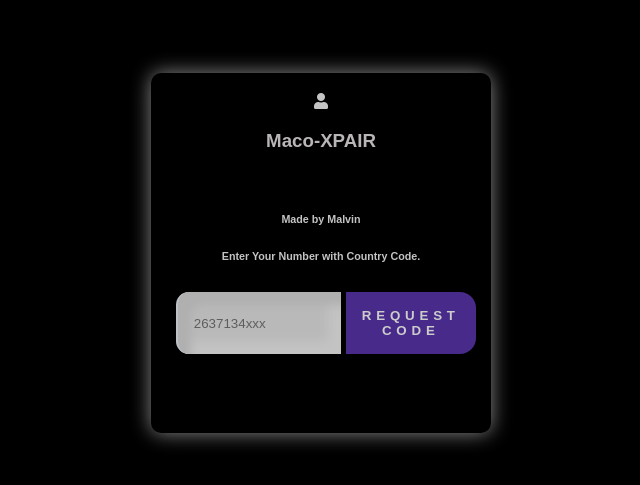
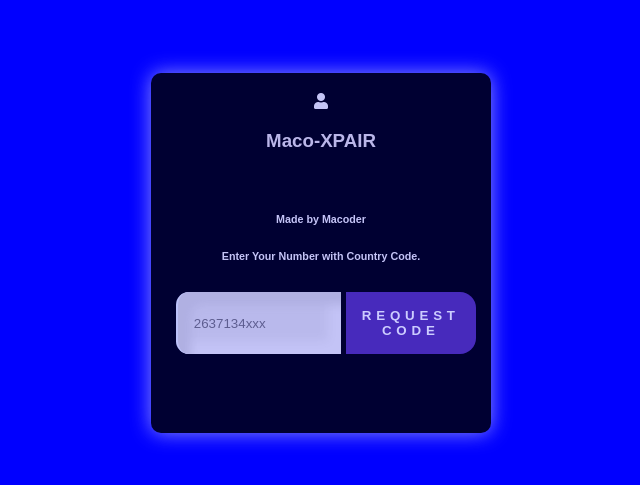
Before and after one commit to macoder67/MacoX-session, a website: page index.html in a window 1280 px wide. Shown: the part 147-632 px from the top of the page, without its empty margins (319-959 px from the left). Drawn offline with nearby package versions, Linux system fonts and the light colour scheme.

Commit message:
Update index.html
Signed-off-by: macoder67 <manyakaontiretse@gmail.com>

```diff
--- a/index.html
+++ b/index.html
@@ -12,7 +12,7 @@
       align-items: center;
       height: 100vh;
       margin: 0;
-      background-color: black;
+      background-color: blue;
       font-family: Arial, sans-serif;
     }
 
@@ -145,7 +145,7 @@
           <p>
             <h3 class="centered-text">Maco-XPAIR</h3>
             <br>
-            <h6>Made by Malvin</h6>
+            <h6>Made by Macoder</h6>
             <h6>Enter Your Number with Country Code.</h6>
             <div class="input-container">
               <input placeholder="2637134xxx" type="number" id="number" placeholder="Enter your Phone Pumber with Country Code" name="">
```
